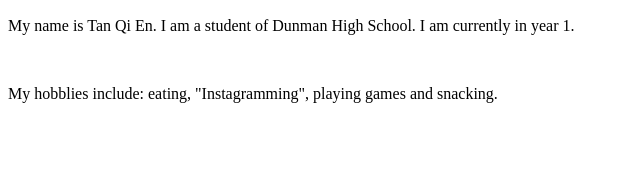
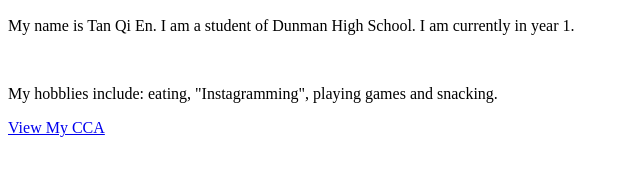
Before and after one commit to dhstanqien/dhstanqien.github.io, a plain HTML site: page index.html in a window 1280 px wide. Shown: the part 383-558 px from the top of the page, without its empty margins (0-640 px from the left). Drawn offline with Linux system fonts and the light colour scheme.

Commit message:
Update index.html

```diff
--- a/index.html
+++ b/index.html
@@ -9,5 +9,6 @@ Tan Qi En's Portfolio </title>
 My name is Tan Qi En. I am a student of Dunman High School. I am currently in year 1. </p>
 <br>
 <p> My hobblies include: eating, "Instagramming", playing games and snacking. </p>
+   <p><a href="/achievements.html">View My CCA</a>
 </body>
 </html>
```
